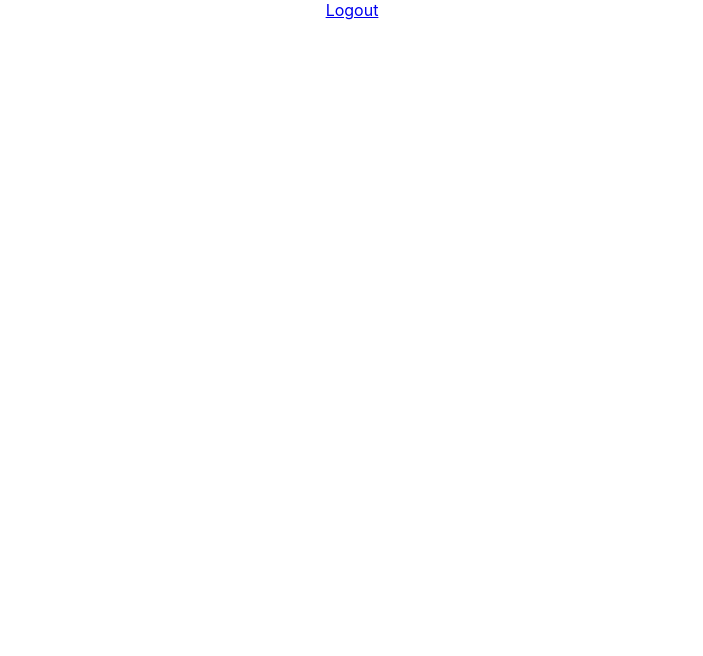
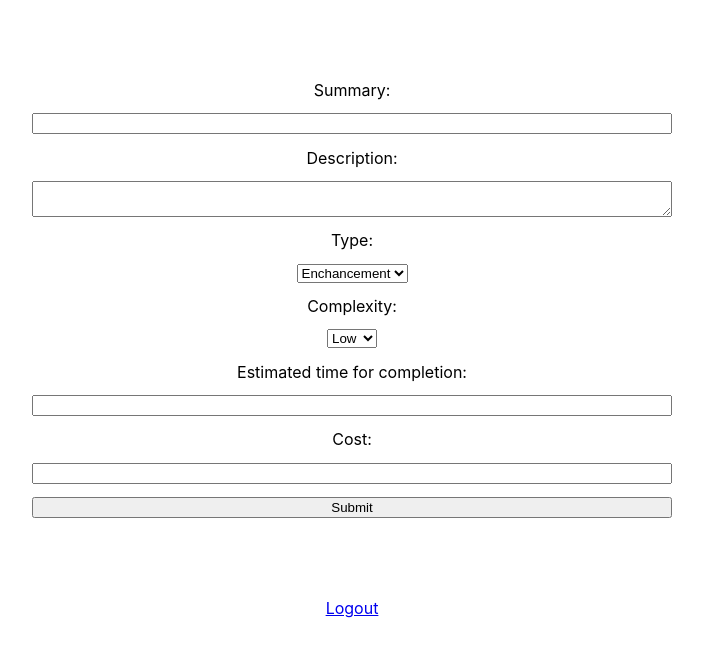
Before and after one commit to alti21/Archimydes-frontend-challenge, a React (Create React App) app in the folder frontend-challenge/: page /Archimydes-frontend-challenge/user in a window 1280 px wide. Shown: the top 656 px of the page, without its empty margins (288-991 px from the left). Built offline with nearby package versions, Linux system fonts and the light colour scheme; sample sign-in values are in the browser's storage.

Commit message:
fix: fixed routing issues

```diff
--- a/frontend-challenge/package.json
+++ b/frontend-challenge/package.json
@@ -1,5 +1,6 @@
 {
   "name": "frontend-challenge",
+  "homepage": "http://alti21.github.io/Archimydes-frontend-challenge",
   "version": "0.1.0",
   "private": true,
   "dependencies": {
@@ -20,6 +21,8 @@
     "web-vitals": "^1.1.1"
   },
   "scripts": {
+    "predeploy": "npm run build",
+    "deploy": "gh-pages -d build",
     "start": "react-scripts start",
     "build": "react-scripts build",
     "test": "react-scripts test",
@@ -42,5 +45,8 @@
       "last 1 firefox version",
       "last 1 safari version"
     ]
+  },
+  "devDependencies": {
+    "gh-pages": "^3.1.0"
   }
 }
--- a/frontend-challenge/src/App.js
+++ b/frontend-challenge/src/App.js
@@ -23,12 +23,12 @@ function App() {
 
       <Router history={history}>
         <Switch>
-          <Route exact path="/" component={Login} />
-          <PrivateRoute path="/user" component={CreateStory}/>
-          <PrivateRoute path="/userStories" component={StoryList}/>
-          <PrivateRoute path="/userStory" component={Story}/>
+          <Route exact path="/Archimydes-frontend-challenge" component={Login} />
+          <PrivateRoute path="/Archimydes-frontend-challenge/user" component={CreateStory}/>
+          <PrivateRoute path="/Archimydes-frontend-challenge/userStories" component={StoryList}/>
+          <PrivateRoute path="/Archimydes-frontend-challenge/userStory" component={Story}/>
         </Switch>
-        <Link to="/" onClick={handleLogout}>Logout</Link>
+        <Link to="/Archimydes-frontend-challenge/" onClick={handleLogout}>Logout</Link>
       </Router>
     </div>
   );
--- a/frontend-challenge/src/components/CreateStory.js
+++ b/frontend-challenge/src/components/CreateStory.js
@@ -51,7 +51,7 @@ const CreateStory = () => {
     const handleSubmit = e => {
         e.preventDefault();
         userCreateStory(summary,description,type,complexity,time,cost)
-        setTimeout(()=> history.push("/userStories"), 1000 );
+        setTimeout(()=> history.push("/Archimydes-frontend-challenge/userStories"), 1000 );
       //setTimeout(()=> console.log(currStory) ,1000)
     }
 
--- a/frontend-challenge/src/components/Login.js
+++ b/frontend-challenge/src/components/Login.js
@@ -13,9 +13,6 @@ const Login = () => {
 
     const usedispatch = useDispatch();
     const userLogin = (email, password, isAdmin) => usedispatch(login({'email': email, 'password': password, 'isAdmin': isAdmin }));
-    const switchToAdmin = () => usedispatch(roleChange('admin'));
-    const switchToUser = () => usedispatch(roleChange('user'));
-    const currentRole = useSelector((state)=> state.loginReducer.role)
 
     const handleRoleChange = e => {
 
@@ -36,7 +33,7 @@ const Login = () => {
     const handleSubmit = e => {
         e.preventDefault();
         userLogin(email, password, isAdmin)
-        setTimeout(()=> history.push("/user"), 1000 );
+        setTimeout(()=> history.push("/Archimydes-frontend-challenge/user"), 1000 );
     }
 
     const disabled = () => {
--- a/frontend-challenge/src/components/Story.js
+++ b/frontend-challenge/src/components/Story.js
@@ -12,7 +12,7 @@ const Story = () => {
 
     const handleClick = (id, status) => {
         updateStatus(id, status)
-        setTimeout(()=> history.push("/userStories"), 1000 )
+        setTimeout(()=> history.push("/Archimydes-frontend-challenge/userStories"), 1000 )
     }
 
     return (
--- a/frontend-challenge/src/components/StoryList.js
+++ b/frontend-challenge/src/components/StoryList.js
@@ -28,7 +28,7 @@ const StoryList = () => {
         console.log('test')
         if(admin) {//admin click on story to view using get request with id, use {story.id} in this file
             viewStories(id)
-            setTimeout(()=> history.push("/userStory"), 1000 )
+            setTimeout(()=> history.push("/Archimydes-frontend-challenge/userStory"), 1000 )
         }
     }
 
--- a/frontend-challenge/src/redux/actions.js
+++ b/frontend-challenge/src/redux/actions.js
@@ -131,9 +131,10 @@ export const logout = () => {
   };
 }
 
-console.log(token)
+
 
 export const createStory = storyInput => {
+  console.log(token)
     const { summary, description, type, complexity, time, cost } = storyInput;
     return (dispatch) => {  // don't forget to use dispatch here!
       return fetch('http://localhost:3000/api/v1/stories', {
--- a/frontend-challenge/src/redux/store.js
+++ b/frontend-challenge/src/redux/store.js
@@ -2,8 +2,6 @@ import { createStore, combineReducers, applyMiddleware } from 'redux';
 import thunkMiddleware from 'redux-thunk';
 import { loginReducer, storyReducer } from './reducers';
 import logger from 'redux-logger'
-import { roleChange } from './actions';
-import { initialState } from './initialState';
 import { persistStore, persistReducer } from 'redux-persist';
 import storage from 'redux-persist/lib/storage';
 
--- a/frontend-challenge/src/utils/PrivateRoute.js
+++ b/frontend-challenge/src/utils/PrivateRoute.js
@@ -11,7 +11,7 @@ function PrivateRoute({ component: Component, ...rest }) {
   return (
     <Route
       {...rest}
-      render={(props) => getToken ? <Component {...props} /> : <Redirect to={{ pathname: '/', state: { from: props.location } }} />}
+      render={(props) => getToken ? <Component {...props} /> : <Redirect to={{ pathname: '/Archimydes-frontend-challenge/', state: { from: props.location } }} />}
     />
   )
 }
```
Also changed, not shown: 1 other file (tests, documents, lock files or other folders).
